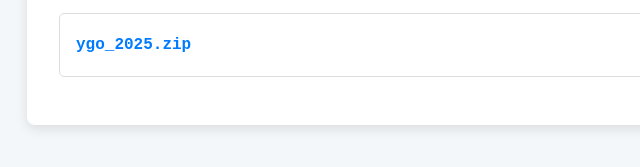
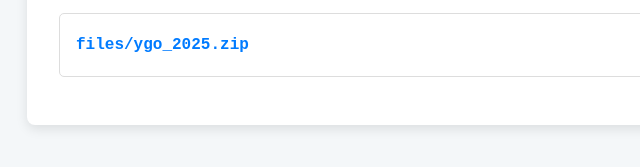
Before and after one commit to Paulo-Aragao/Files, a plain HTML site: page index.html in a window 1280 px wide. Shown: the part 459-626 px from the top of the page, 181-821 px from the left. Drawn offline with Linux system fonts and the light colour scheme.

Commit message:
FIX PATH

```diff
--- a/index.html
+++ b/index.html
@@ -94,7 +94,7 @@
                 'files/cards_structure_or_starter.json',
                 'files/digimon_cards_full.json',
                 'files/genesis.csv',
-                'ygo_2025.zip',
+                'files/ygo_2025.zip',
             ];
             // --------------------------------------------------------------------
 
```
